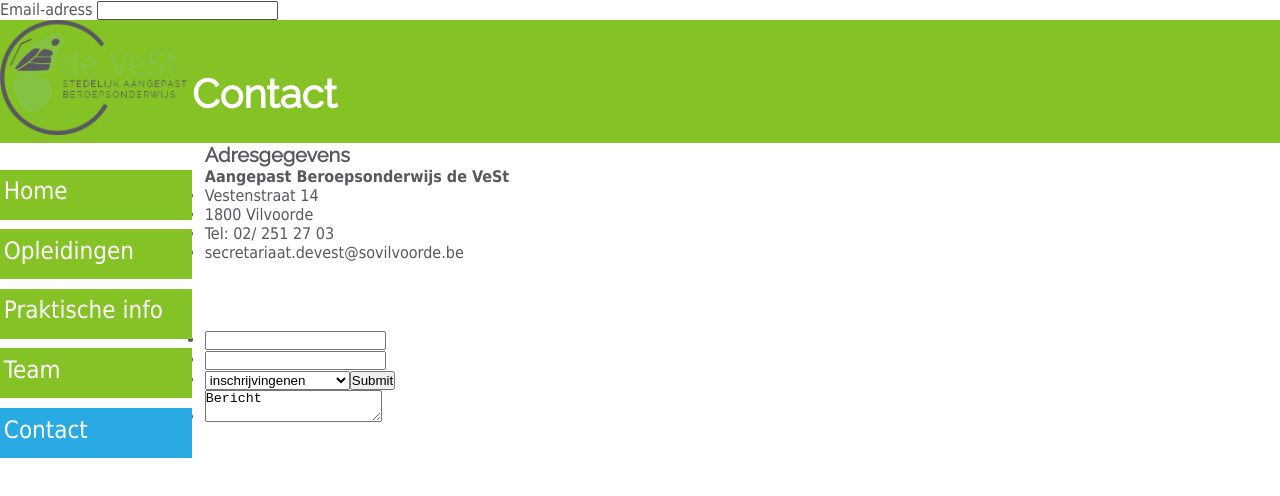
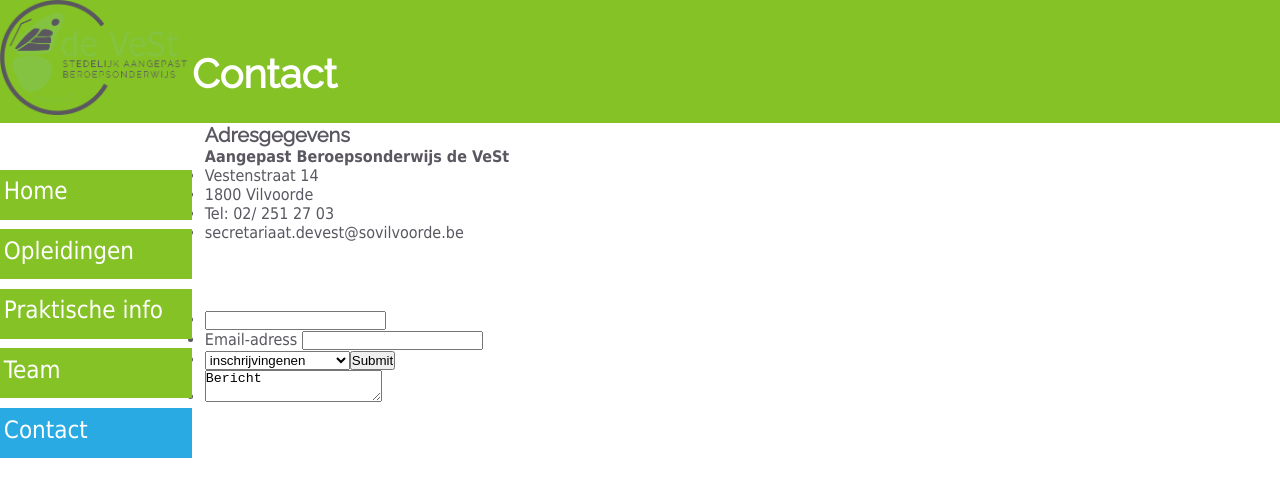
Before and after one commit to NHorward/De-VeSt---Black-, a plain HTML site: page contact.html in a window 1280 px wide. Drawn offline with Linux system fonts and the light colour scheme.

Commit message:
verbetering

```diff
--- a/contact.html
+++ b/contact.html
@@ -8,8 +8,7 @@
     <link href="https://fonts.googleapis.com/css?family=Raleway" rel="stylesheet"> </head>
 
 <body>
-    <label for="email">Email-adress</label>
-    <input id="email" type="text" name="email">
+
 
     <header class="clearfix"> <img class="logo" src="img/Logo_Grijs.png">
         <div class="groen headerbackground">
@@ -44,7 +43,8 @@
                         <li>
                             <input type="text" id="Naam"></li>
                         <li>
-                            <input type="email" id="Email-adress"></li>
+                            <label for="email">Email-adress</label>
+    <input id="email" type="text" name="email"></li>
                         <li>
                             <select name="Onderwerp" id="onderwerp-select">
                                 <option value="inschrijvingen">inschrijvingenen</option>
```
